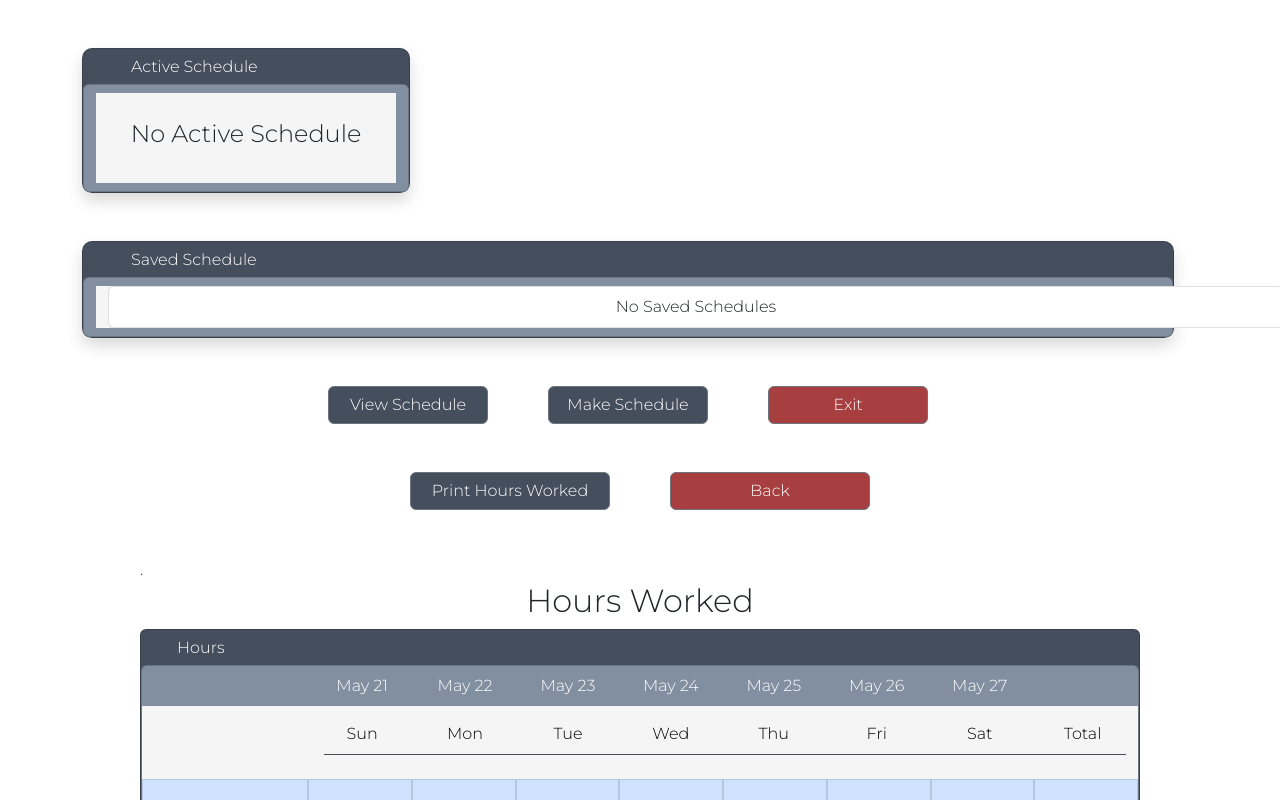
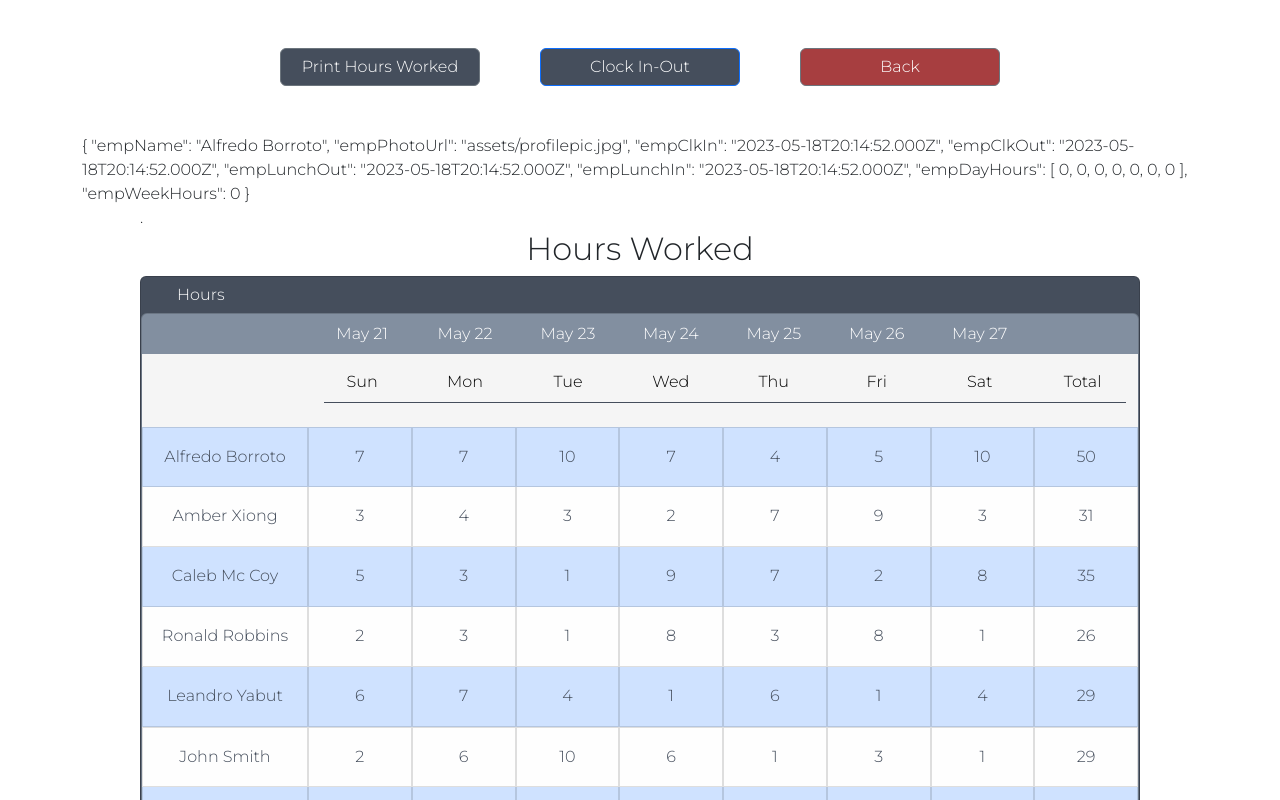
Before and after one commit to LAARC-FSU/HOA-Manager-UI, an Angular app: page /schedule-dashboard in a window 1280 px wide. Shown: the top 800 px of the page. Built offline with nearby package versions, Linux system fonts and the light colour scheme.

Commit message:
Fixed a bug that was not turning off the correct buttons in the clock-in-out-dialog when clocking out.

```diff
--- a/src/app/app.component.html
+++ b/src/app/app.component.html
@@ -1,4 +1,4 @@
 
-<router-outlet></router-outlet>
+<!--<router-outlet></router-outlet>-->
 <!--<clock-in-out-dialog></clock-in-out-dialog>-->
 <worked-hours-view></worked-hours-view>
--- a/src/app/clock-in-out-dialog/clock-in-out-dialog.component.html
+++ b/src/app/clock-in-out-dialog/clock-in-out-dialog.component.html
@@ -33,12 +33,12 @@
                     </div>
 
                     <div class="row-cols d-flex justify-content-center my-4">
-                      <button (click)="clockIn()" type="button" class=" btn btn-success me-3" [disabled]="!startActive">Start Day</button>
-                      <button (click)="clockOut()" type="button" class=" btn btn-danger ms-3" [disabled]="!endActive">End Day</button>
+                      <button (click)="clockIn()" type="button" class=" btn btn-success me-3" [disabled]="!startActive" style="background-color: #4A7E3B">Start Day</button>
+                      <button (click)="clockOut()" type="button" class=" btn btn-danger ms-3" [disabled]="!endActive" style="background-color: #A73E40">End Day</button>
                     </div>
                     <div class="row-cols d-flex justify-content-center my-4">
-                      <button (click)="lunchOut()" type="button" class=" btn btn-secondary me-3" [disabled]="!lunchOutActive">Out to lunch</button>
-                      <button (click)="lunchIn()" type="button" class=" btn btn-secondary ms-3" [disabled]="!lunchInActive">Back from lunch</button>
+                      <button (click)="lunchOut()" type="button" class=" btn btn-secondary me-3" [disabled]="!lunchOutActive" style="background-color: #454E5C">Out to lunch</button>
+                      <button (click)="lunchIn()" type="button" class=" btn btn-secondary ms-3" [disabled]="!lunchInActive" style="background-color: #454E5C">Back from lunch</button>
                     </div>
 
                     <div class="row"></div>
@@ -51,3 +51,5 @@
       </div>
   </div>
 </div>
+
+{{empWorkTime | json}}
--- a/src/app/clock-in-out-dialog/clock-in-out-dialog.component.ts
+++ b/src/app/clock-in-out-dialog/clock-in-out-dialog.component.ts
@@ -64,6 +64,8 @@ export class ClockInOutDialogComponent implements OnInit {
     this.empWorkTime.empClkOut = new Date();
     this.calculateHours();
     this.endActive =  false;
+    if (this.lunchInActive){this.lunchInActive = false;}
+    if (this.lunchOutActive){this.lunchOutActive = false;}
     this.startActive =  true;
   }
 
--- a/src/app/worked-hours-view/worked-hours-view.component.html
+++ b/src/app/worked-hours-view/worked-hours-view.component.html
@@ -5,12 +5,17 @@
         <button (click)="print()" type="button" class=" btn btn-secondary" style="background-color: #454E5C">Print
           Hours Worked
         </button>
+        <button class="btn btn-primary" data-bs-toggle="modal" data-bs-target="#clockInOutModal" style="background-color: #454E5C">
+          Clock In-Out
+        </button>
         <button (click)="toMainDash()" type="button" class="btn btn-secondary" style="background-color: #A73E40">
           Back
         </button>
       </div>
     </div>
   </div>
+
+  <clock-in-out-dialog [empWorkTime]="activeEmp"></clock-in-out-dialog>
 
   <div class="container d-flex justify-content-center align-items-center">
     <div class="row-cols">.
--- a/src/app/worked-hours-view/worked-hours-view.component.ts
+++ b/src/app/worked-hours-view/worked-hours-view.component.ts
@@ -35,6 +35,17 @@ export class WorkedHoursViewComponent implements OnInit{
   fri: string [] = [];
   sat: string [] = [];
   total:string [] = [];
+
+  activeEmp: empWorkTime = {
+    empName: 'Alfredo Borroto',
+    empPhotoUrl: 'assets/profilepic.jpg',
+    empClkIn: new Date(),
+    empClkOut: new Date(),
+    empLunchOut: new Date(),
+    empLunchIn: new Date(),
+    empDayHours: [0,0,0,0,0,0,0],
+    empWeekHours: 0,
+  };
 
   constructor(private datePipe:DatePipe, private renderer: Renderer2) {
   }
```
